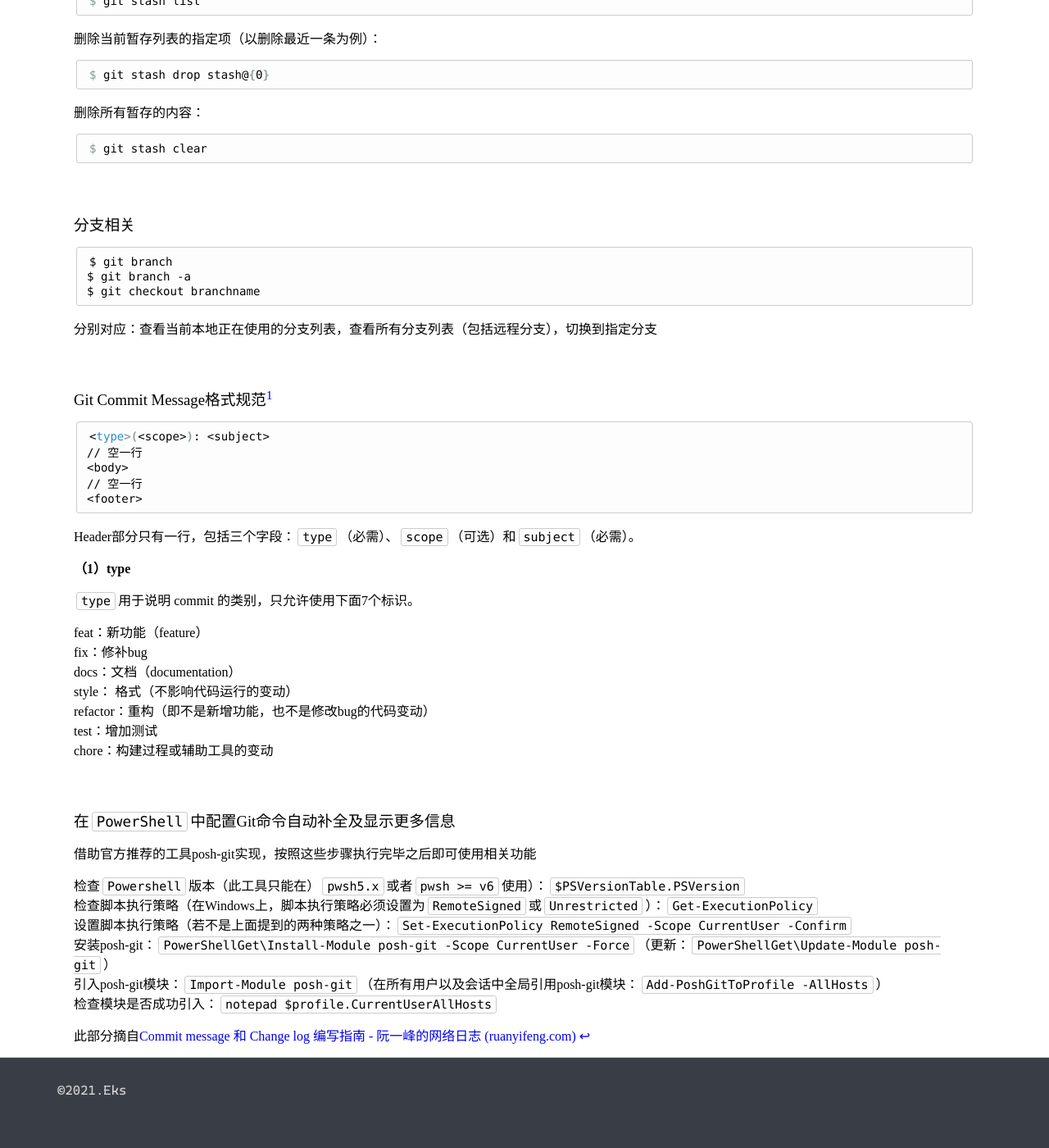
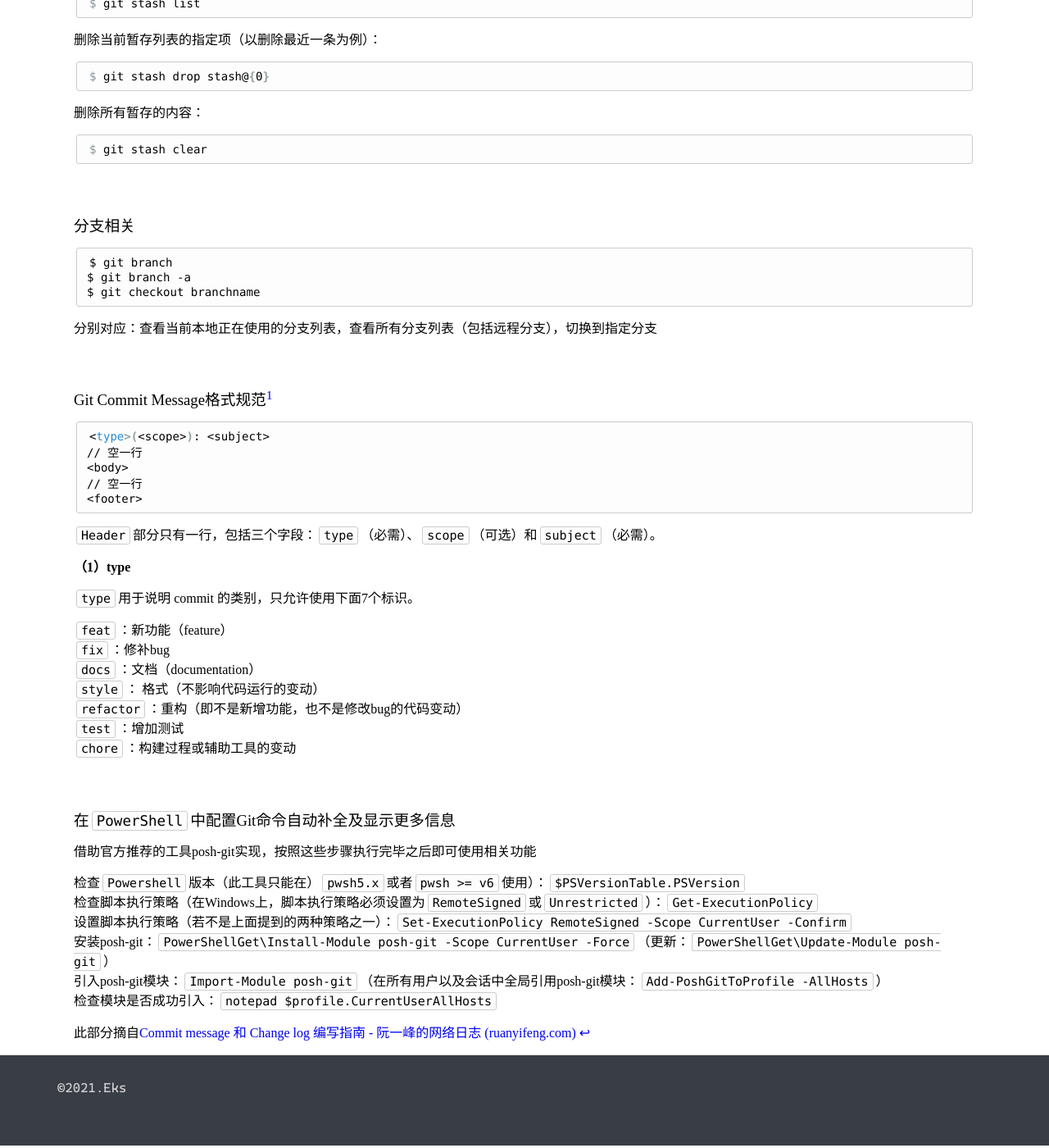
Before and after one commit to KamenRiderKuuga/kamenriderkuuga.github.io, a Jekyll site: the page built from _posts/2020-12-14-Git-1.md, in a window 1280 px wide and 1400 px high, scrolled down 5709 px. Shown: the whole window at 82% size. Built offline with Jekyll 4.4.1, drawn with Linux system fonts in a browser that asks for light colours.

Commit message:
feat: 调整博客正文的行间距

```diff
--- a/_posts/2020-12-14-Git-1.md
+++ b/_posts/2020-12-14-Git-1.md
@@ -321,19 +321,19 @@
 
 
 
-Header部分只有一行，包括三个字段：`type`（必需）、`scope`（可选）和`subject`（必需）。
+`Header`部分只有一行，包括三个字段：`type`（必需）、`scope`（可选）和`subject`（必需）。
 
 **（1）type**
 
 `type`用于说明 commit 的类别，只允许使用下面7个标识。
 
-> - feat：新功能（feature）
-> - fix：修补bug
-> - docs：文档（documentation）
-> - style： 格式（不影响代码运行的变动）
-> - refactor：重构（即不是新增功能，也不是修改bug的代码变动）
-> - test：增加测试
-> - chore：构建过程或辅助工具的变动
+> - `feat`：新功能（feature）
+> - `fix`：修补bug
+> - `docs`：文档（documentation）
+> - `style`： 格式（不影响代码运行的变动）
+> - `refactor`：重构（即不是新增功能，也不是修改bug的代码变动）
+> - `test`：增加测试
+> - `chore`：构建过程或辅助工具的变动
 
 
 
--- a/assets/css/main.css
+++ b/assets/css/main.css
@@ -160,6 +160,10 @@
 .wrap {
   margin: 0 auto;
   width: 1140px;
+}
+
+.wrap p,.wrap li{
+  line-height:23px;
 }
 
 .page-content {
```
